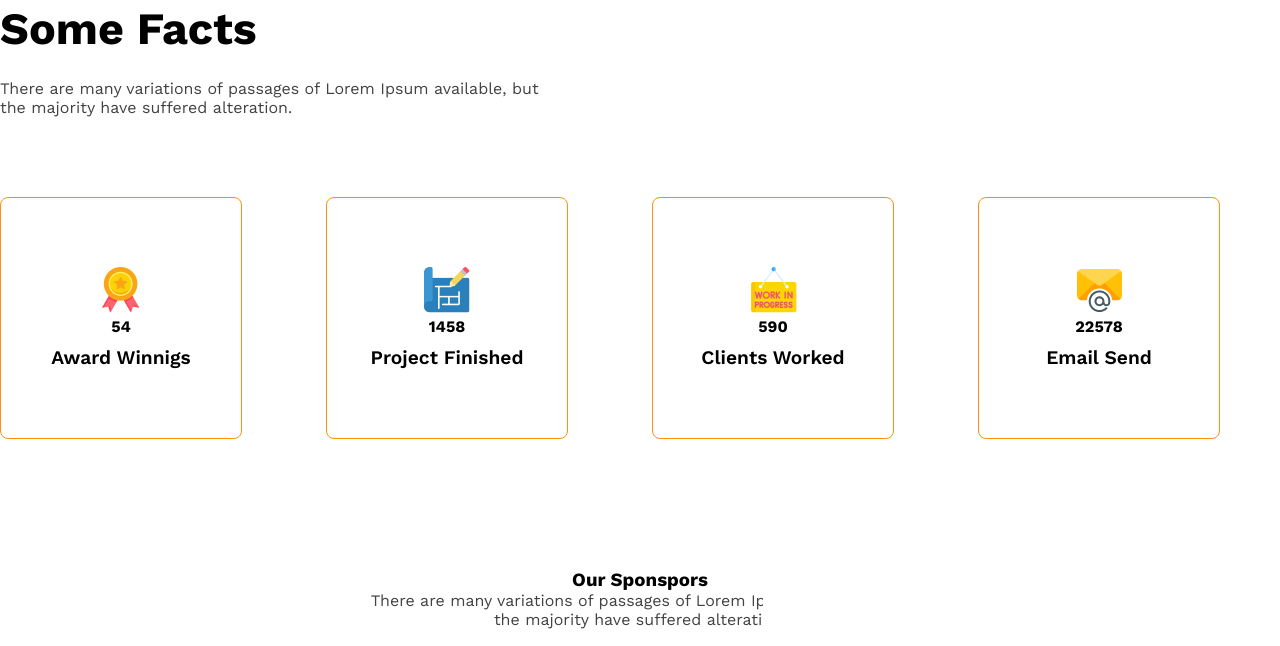
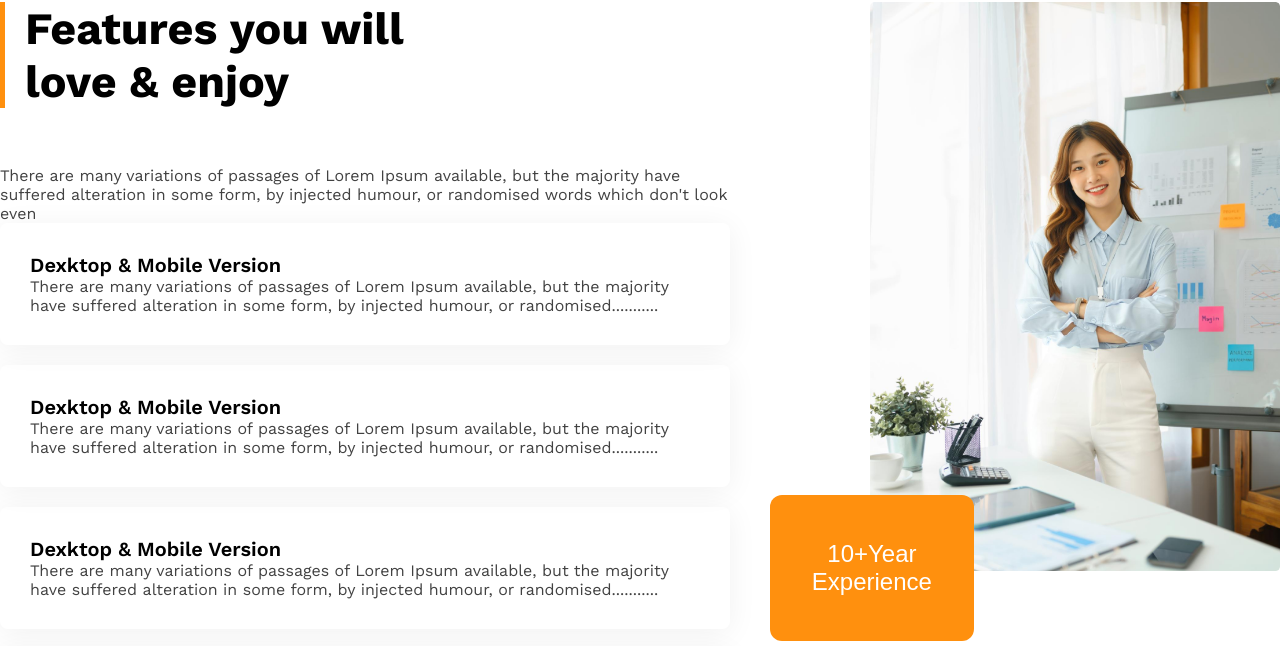
Before and after one commit to ImTariquL/g3-architects-website, a plain HTML site: page index.html in a window 1280 px wide. Shown: the part 1998-2644 px from the top of the page. Drawn offline with nearby package versions, Linux system fonts and the light colour scheme.

Commit message:
added experience and make it responsive

```diff
--- a/index.html
+++ b/index.html
@@ -55,8 +55,37 @@
         </section>
 
         <!-- features will enjoy -->
-        <section>
+        <section class="features-apu display-flex">
+            <div>
+            <h3 id="features-apu-title" class="section-title">Features you will <br> love & enjoy</h3>
+            <p class="dark-2">There are many variations of passages of Lorem Ipsum available, but the majority have suffered alteration in some form, by injected humour, or randomised words which don't look even</p>
 
+             <!-- feature card contaioner -->
+                <div class="feature-card">
+                    <h4 class="feature-title">Dexktop & Mobile Version</h4>
+                    <p class="dark-2">There are many variations of passages of Lorem Ipsum available, but the majority have suffered alteration in some form, by injected humour, or randomised...........</p>
+                </div>
+                <div class="feature-card">
+                    <h4 class="feature-title">Dexktop & Mobile Version</h4>
+                    <p class="dark-2">There are many variations of passages of Lorem Ipsum available, but the majority have suffered alteration in some form, by injected humour, or randomised...........</p>
+                </div>
+                <div class="feature-card">
+                    <h4 class="feature-title">Dexktop & Mobile Version</h4>
+                    <p class="dark-2">There are many variations of passages of Lorem Ipsum available, but the majority have suffered alteration in some form, by injected humour, or randomised...........</p>
+                </div>
+                <div class="feature-card">
+                    <h4 class="feature-title">Dexktop & Mobile Version</h4>
+                    <p class="dark-2">There are many variations of passages of Lorem Ipsum available, but the majority have suffered alteration in some form, by injected humour, or randomised...........</p>
+                </div>
+            </div>
+            <div class="feature-architect">
+                <img src="images/architect.png" alt="">
+                <button id="experience-badge" class="btn-primary">
+                    <span id="experience-year">10+Year</span>
+                    <br>
+                    <span>Experience</span>
+                </button>
+            </div>
         </section>
 
         <!-- some facts -->
@@ -103,7 +132,7 @@
     <!-- sponsor -->
         <section class="our-sponsor">
             <div class="sponsor-info">
-                <h3 class="sponsor-title">Our Sponspors</h3>
+                <h3 class="section-title sponsor-title">Our Sponspors</h3>
                 <p class="dark-2">There are many variations of passages of Lorem Ipsum available, but the majority have suffered alteration.</p>
             </div>
             <div class="sponsor-companies">
@@ -117,7 +146,7 @@
 
     </main>
     <footer>
-
+        <p class="footer-description">All rights reserved copyright@2023 startup landing page design</p>
     </footer>
 </body>
 
--- a/styles/architect.css
+++ b/styles/architect.css
@@ -145,6 +145,47 @@ main>section{
     margin-bottom: 1.3em;
 }
 
+/* -----------features apu ------------- */
+#features-apu-title{
+    border-left: 5px solid #FF900E;
+    padding-left: 20px;
+}
+
+.feature-card .feature-title{
+    font-weight: 600;
+    font-size: 1.25rem;
+    margin-top: 0px;
+    margin-bottom: 0px;
+}
+
+.feature-card{
+    padding: 30px;
+    border-radius: 8px;
+    box-shadow: 0 4px 30px 0 rgba(0, 0, 0, 0.06);
+    margin-bottom: 20px;
+}
+
+.features-apu{
+    gap: 140px;
+}
+#experience-badge{
+    padding: 45px 42px;
+    font-size: 1.5rem;
+    font-weight: 500px;
+    margin-left: -100px;
+    margin-top: -100px;
+}
+
+#exprience-year{
+    font-size: 4rem;
+    font-size: 700;
+}
+
+.feature-architect img{
+    width: 100%;
+}
+
+
 
 
 
@@ -196,6 +237,9 @@ main>section{
     margin: 50px auto;
     text-align: center;
 }
+.sponsor-title{
+    margin-bottom: 1.5rem;
+}
 .sponsor-companies{
     display: grid;
     grid-template-columns: repeat(5,1fr);
@@ -204,10 +248,23 @@ main>section{
     filter: grayscale(100%);
 }
 
+
+/* ------------footer section------------- */
+.footer-description{
+    background-color: #FFF4E7;
+    height: 100px;
+    font-size: 20px;
+    display: flex;
+    justify-content: center;
+    align-items: center;
+    margin-top:130px;
+    margin-bottom: 200px;
+}
+
 /*---------- responsive media query -----------*/
 
 @media screen and (max-width:576px) {
-    .navbar , .nav-links , .feature{
+    .navbar , .nav-links , .feature , .features-apu{
         flex-direction: column;
     }
     .feature-team, .fact-container, .sponsor-companies{
@@ -229,14 +286,19 @@ main>section{
         margin: 20px;
         width: auto;
     }
+    #experience-badge{
+        margin-top: 20px;
+        margin-left: 20px;
+    }
 }
 
 @media screen and (min-width:576px) and (max-width:992px){
-    .navbar , .nav-links, .feature{
+    .navbar , .nav-links, .feature ,.features-apu{
         flex-direction: column;
     }
-    .feature-team{
-
+    #experience-badge{
+        margin-top: 20px;
+        margin-left: 20px;
     }
     .sponsor-companies,.fact-container{
         justify-items: center;
```
